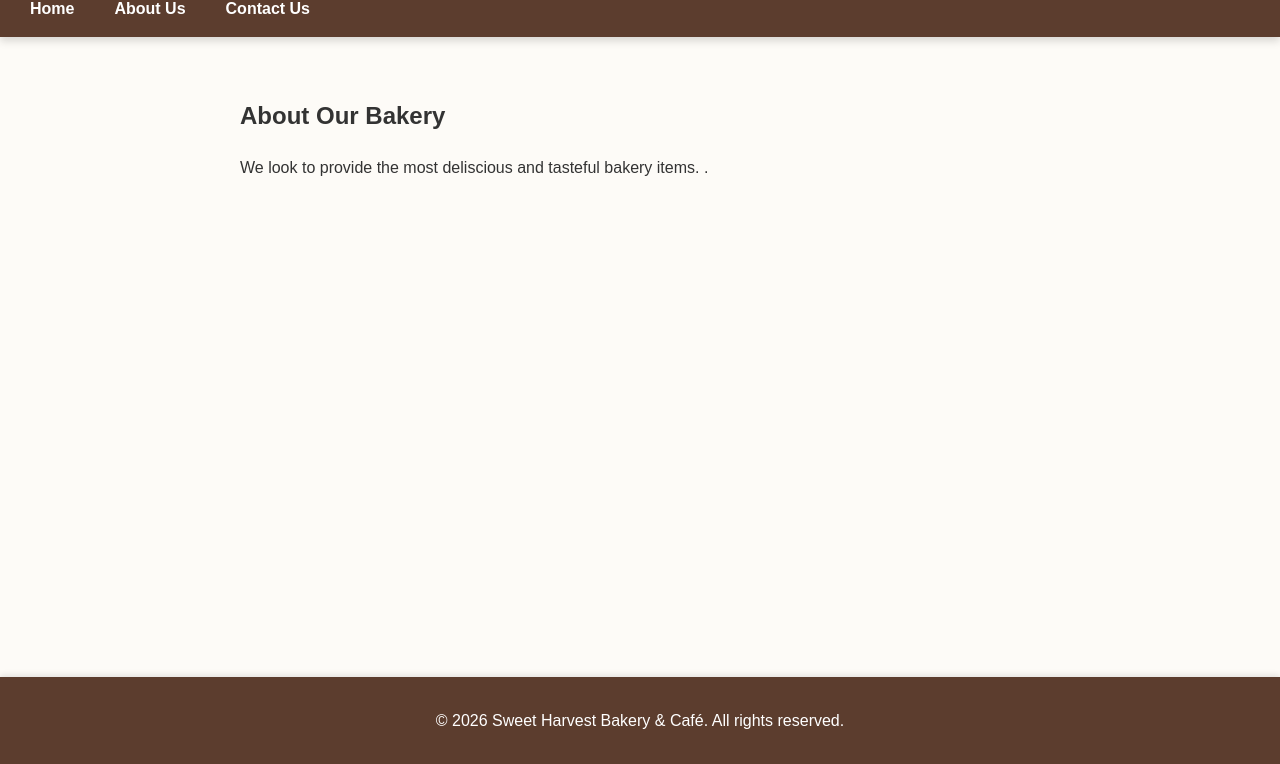
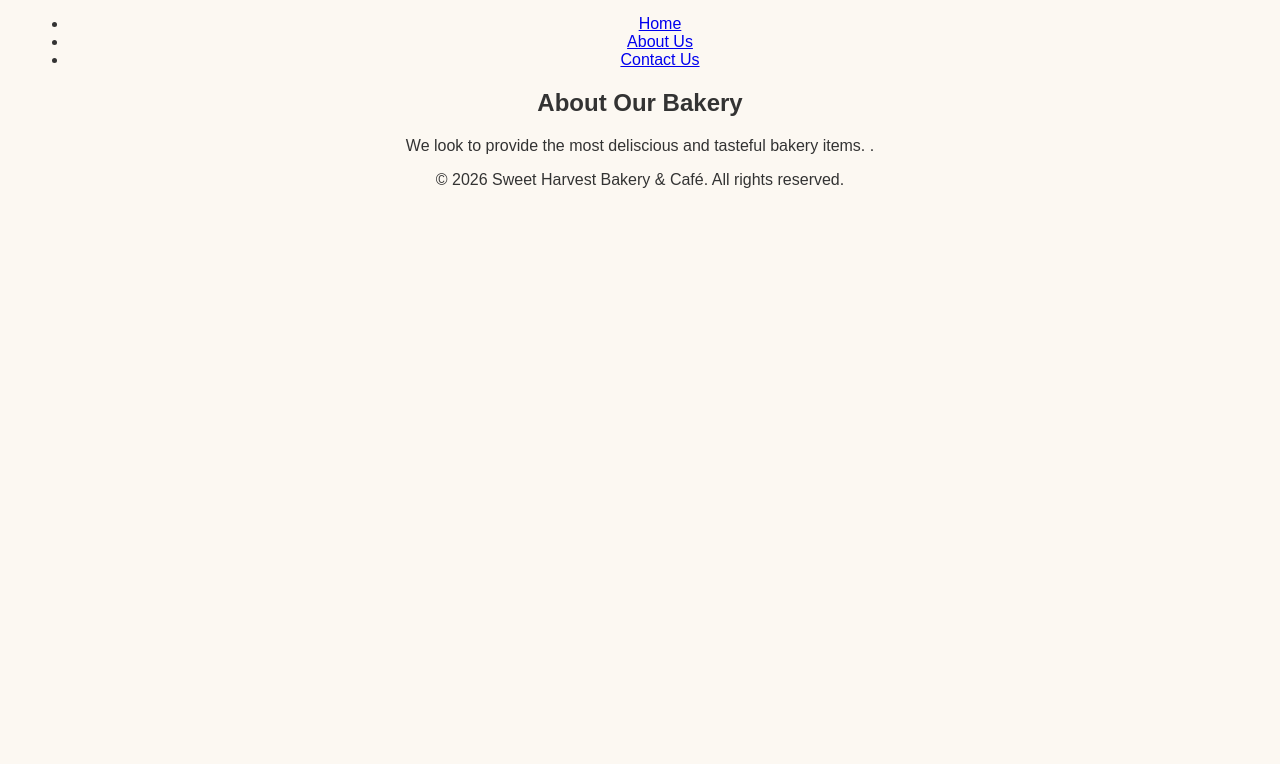
Before and after one commit to MirizziRyan/assignment1-mirizziryan, a plain HTML site: page about.html in a window 1280 px wide. Shown: the part 113-877 px from the top of the page. After the commit the page ends 800 px from the top, so only its background shows below. Drawn offline with Linux system fonts and the light colour scheme.

Commit message:
Refactor CSS to update styles and layout
Removed old styles and added new styles for body, headings, and buttons.

```diff
--- a/style.css
+++ b/style.css
@@ -1,73 +1,32 @@
-/* 1. Body Styling */
 body {
   font-family: Arial, sans-serif;
-  line-height: 1.6;
-  background-color: #fdfbf7; /* Warm light background */
-  color: #333333;
-  margin: 0;
-  padding: 0;
+  text-align: center;
+  background-color: #fcf8f2;
+  color: #333;
+  padding: 40px 20px;
 }
 
-/* 2. Sticky Header with Box Shadow */
-header {
-  position: sticky;
-  top: 0;
-  background-color: #5c3d2e; /* Warm brown theme */
-  color: #ffffff;
-  padding: 15px 20px;
-  box-shadow: 0 4px 8px rgba(0, 0, 0, 0.15);
-  z-index: 1000;
+h1 {
+  color: #4a2c11;
 }
 
-/* 3. Navigation Menu & Hover Effects */
-nav ul {
-  list-style: none;
-  padding: 0;
-  margin: 10px 0 0 0;
-  display: flex;
-  gap: 20px;
+#show-special {
+  padding: 10px 20px;
+  background: #ffe600;
+  border: none;
+  border-radius: 6px;
+  cursor: pointer;
+  font-size: 1rem;
+  font-weight: bold;
 }
 
-nav a {
-  color: #ffffff;
-  text-decoration: none;
-  font-weight: bold;
-  padding: 5px 10px;
-  border-radius: 4px;
+#show-special:hover {
+  background: #e6ce00;
 }
 
-nav a:hover {
-  background-color: #b85c38; /* Highlight color on hover */
-  color: #ffffff;
+#daily-special {
+  margin-top: 15px;
+  font-style: italic;
+  font-size: 1.2rem;
+  font-weight: 500;
 }
-
-/* 4. Centered Main Content Using Flexbox */
-main {
-  display: flex;
-  flex-direction: column;
-  align-items: center;
-  padding: 40px 20px;
-  min-height: 70vh;
-}
-
-section {
-  width: 100%;
-  max-width: 800px;
-  margin-bottom: 20px;
-}
-
-/* Optional image constraint for Assignment 1 image */
-img {
-  max-width: 100%;
-  height: auto;
-  border-radius: 8px;
-}
-
-/* 5. Matching Footer */
-footer {
-  background-color: #5c3d2e;
-  color: #ffffff;
-  text-align: center;
-  padding: 15px;
-  box-shadow: 0 -2px 6px rgba(0, 0, 0, 0.1);
-}
```
